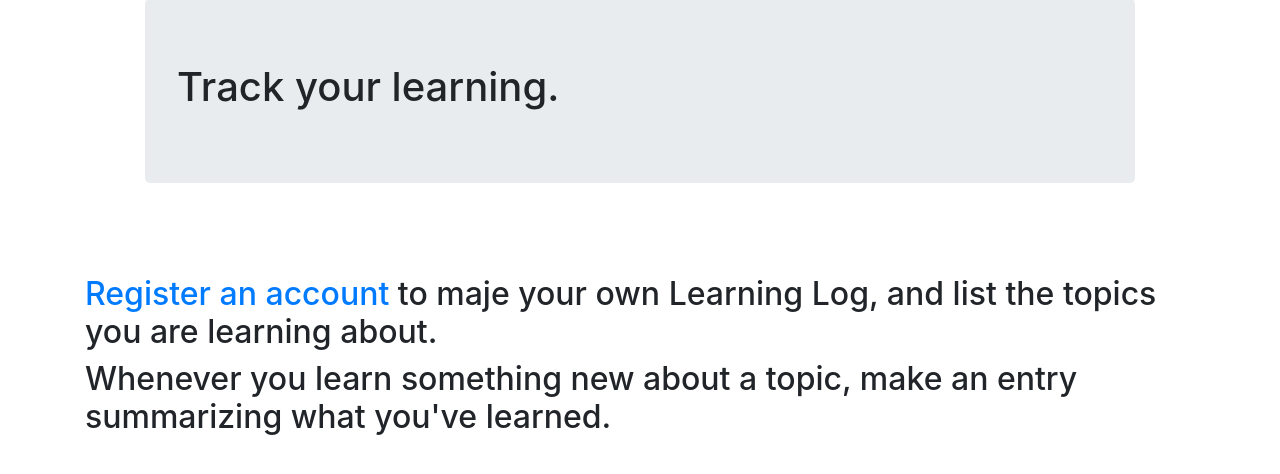
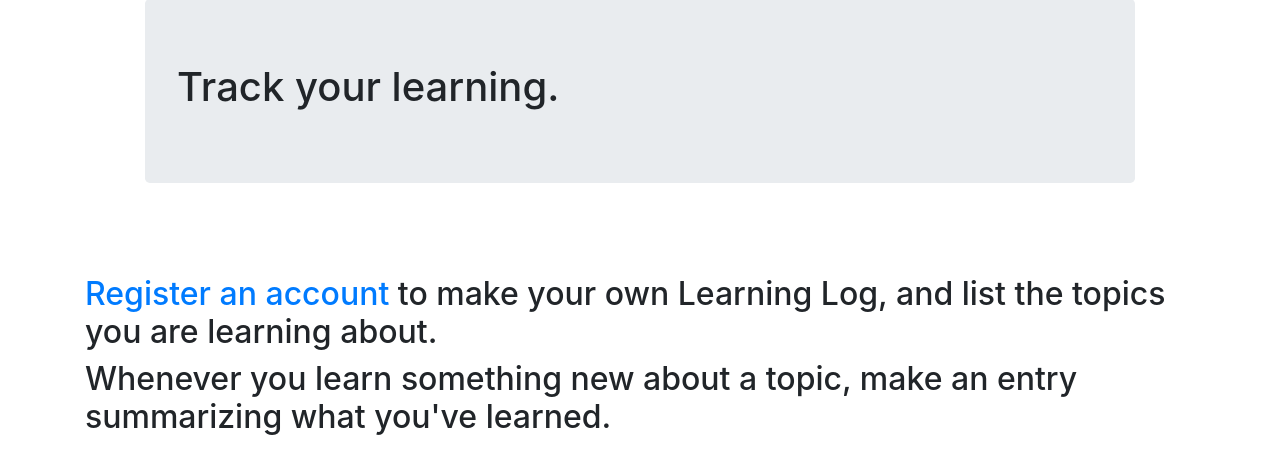
Before and after one commit to logiflo/python-playground, a Django app: page / in a window 1280 px wide. Shown: the part 117-591 px from the top of the page. Run offline with Django 3.2, Linux system fonts and the light colour scheme; some libraries are stand-ins or nearby versions.

Commit message:
Correction

```diff
--- a/learning_log/learning_logs/templates/learning_logs/index.html
+++ b/learning_log/learning_logs/templates/learning_logs/index.html
@@ -12,7 +12,7 @@
 
 {% block content %}
     <h2>
-        <a href="{% url 'users:register' %}">Register an account</a> to maje your own Learning Log, and list the topics you are learning about.
+        <a href="{% url 'users:register' %}">Register an account</a> to make your own Learning Log, and list the topics you are learning about.
     </h2>
     <h2>
         Whenever you learn something new about a topic, make an entry summarizing what you've learned.
```
